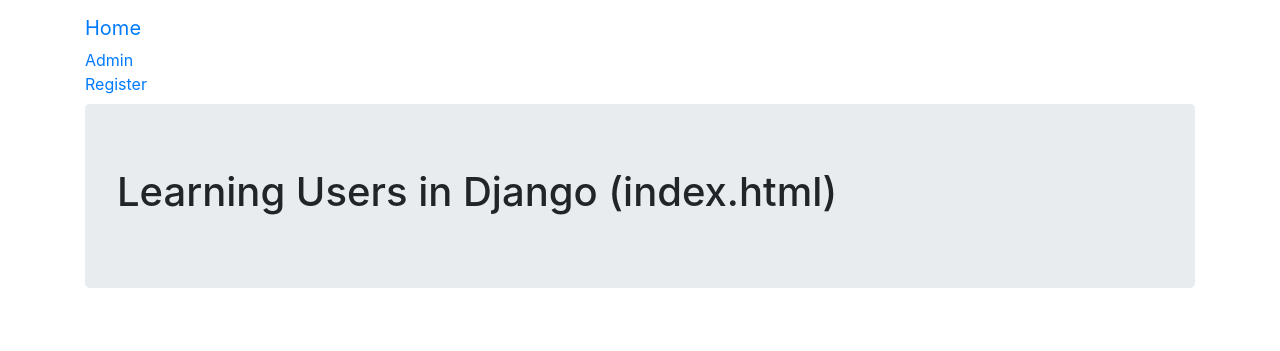
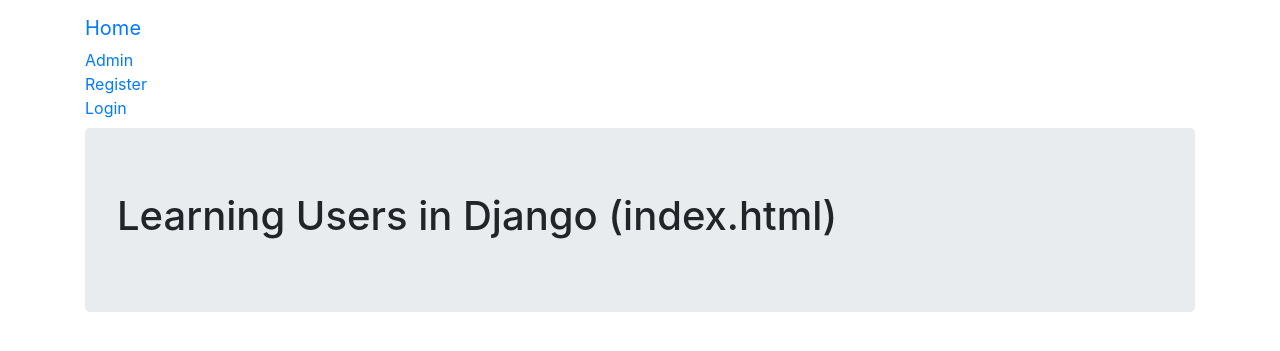
Before and after one commit to hmdhszd/practice-django, a Django app: page / in a window 1280 px wide. Shown: the top 351 px of the page. Run offline with Django 3.2, Linux system fonts and the light colour scheme; some libraries are stand-ins or nearby versions.

Commit message:
created login/logout page

```diff
--- a/learn_users_django/basic_app/urls.py
+++ b/learn_users_django/basic_app/urls.py
@@ -7,4 +7,6 @@
 
 urlpatterns = [
     path('register/', views.register, name='register'),
+    path('user_login/', views.user_login, name='user_login'),
+
 ]
--- a/learn_users_django/basic_app/views.py
+++ b/learn_users_django/basic_app/views.py
@@ -1,5 +1,13 @@
 from django.shortcuts import render
 from basic_app.forms import UserForm, UserProfileInfoForm
+
+#from django.core.urlresolvers import reverse
+from django.urls import reverse
+from django.contrib.auth.decorators import login_required
+from django.http import HttpResponseRedirect, HttpResponse
+from django.contrib.auth import authenticate,login,logout
+
+
 # Create your views here.
 
 def index(request):
@@ -47,3 +55,41 @@
         'profile_form':profile_form,
         'registered':registered,
     })
+
+
+
+
+
+def user_login(request):
+    if request.method == 'POST':
+        username = request.POST.get('username')
+        password = request.POST.get('password')
+
+        user = authenticate(username=username, password=password)
+
+        if user:
+            if user.is_active:
+                login(request,user)
+                return HttpResponseRedirect(reverse('index'))
+            else:
+                return HttpResponse('account is not active')
+
+        else:
+            print('someone tried to login but field!')
+            print('username : {} and password: {}'.format(username,password))
+            return HttpResponse('invalid login details supplied!')
+
+    else:
+        return render(request,'basic_app/login.html', {})
+
+
+
+
+@login_required
+def user_logout(request):
+    logout(request)
+    return HttpResponseRedirect(reverse('index'))
+
+@login_required
+def special(request):
+    return HttpResponse('you are logged in!')
--- a/learn_users_django/learn_users_django/settings.py
+++ b/learn_users_django/learn_users_django/settings.py
@@ -132,9 +132,12 @@
 # https://docs.djangoproject.com/en/3.0/howto/static-files/
 
 STATIC_URL = '/static/'
-
 STATICFILES_DIR = [STATIC_DIR,]
 
 
 MEDIA_URL = '/media/'
 MEDIA_ROOT = MEDIA_DIR
+
+
+
+LOGIN_URL = '/basic_app/user_login'
--- a/learn_users_django/learn_users_django/urls.py
+++ b/learn_users_django/learn_users_django/urls.py
@@ -21,4 +21,6 @@
     path('admin/', admin.site.urls),
     path('', views.index, name='index'),
     path('basic_app/', include('basic_app.urls')),
+    path('logout/', views.user_logout, name='user_logout'),
+    path('special/', views.special, name='special'),
 ]
--- a/learn_users_django/templates/basic_app/base.html
+++ b/learn_users_django/templates/basic_app/base.html
@@ -5,12 +5,18 @@
 	<link rel="stylesheet" href="https://stackpath.bootstrapcdn.com/bootstrap/4.4.1/css/bootstrap.min.css" integrity="sha384-Vkoo8x4CGsO3+Hhxv8T/Q5PaXtkKtu6ug5TOeNV6gBiFeWPGFN9MuhOf23Q9Ifjh" crossorigin="anonymous">
 </head>
 <body>
-	<nav class="navbar navbar-default navbar-static-top">
+	<nav class="navbar navbar-default navbar-fixed-top">
 		<div class="container">
 			<ul class="nav navbar-nav">
 				<li class="navbar-brand"><a href="{% url 'index' %}">Home</a></li>
-				<li class="navbar-link"><a href="{% url 'admin:index' %}">Admin</a></li>
+				<li class="nav navbar-nav"><a href="{% url 'admin:index' %}">Admin</a></li>
 				<li class="navbar-link"><a href="{% url 'basic_app:register' %}">Register</a></li>
+
+				{% if user.is_authenticated %}
+				<li class="navbar-link"><a href="{% url 'logout' %}">Logout</a></li>
+				{% else %}
+				<li class="navbar-link"><a href="{% url 'basic_app:user_login' %}">Login</a></li>
+				{% endif %}
 			</ul>
 		</div>
 	</nav>
```
Also changed, not shown: learn_users_django/templates/basic_app/login.html (+19 -0 lines), learn_users_django/db.sqlite3.
